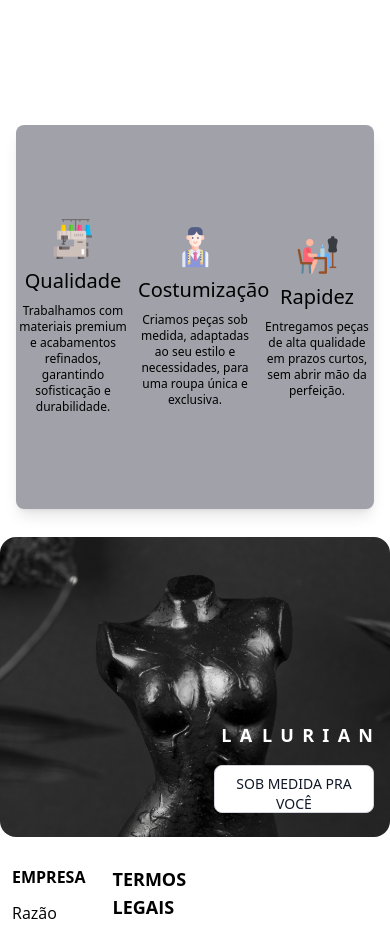
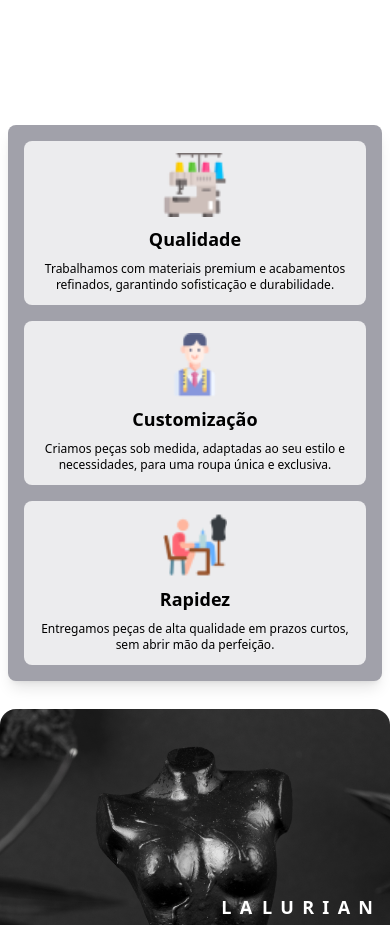
Before and after one commit to Gabriel-vcampos/Projeto-lurian-angular16, an Angular app in the folder projetointegrador/: page / in a window 390 px wide. Shown: the part 2200-3125 px from the top of the page. Built offline with nearby package versions, Linux system fonts and the light colour scheme.

Commit message:
responsive finished

```diff
--- a/projetointegrador/src/app/components/card-anuncios/card-anuncios.component.html
+++ b/projetointegrador/src/app/components/card-anuncios/card-anuncios.component.html
@@ -1,17 +1,22 @@
-<div class="grid grid-cols-3 mt-7 justify-center h-96 bg-zinc-400 mx-4 gap-2 rounded-lg shadow-lg">
-    <div class="my-auto">
-        <img src="/assets/SewingMachine.png" alt="" class="mx-auto">
-        <h3 class="text-center mt-2 text-xl">Qualidade</h3>
-        <p class="font-extralight text-center mt-2 text-xs">Trabalhamos com materiais premium e acabamentos refinados, garantindo sofisticação e durabilidade.</p>
+<div class="grid grid-cols-1 sm:grid-cols-2 md:grid-cols-3 mt-7 justify-center h-auto md:h-96 bg-zinc-400 mx-2 sm:mx-4 gap-4 sm:gap-3 md:gap-2 rounded-lg shadow-lg p-4 sm:p-6">
+    <!-- Quality Column -->
+    <div class="my-auto p-3 sm:p-4 bg-white/80 rounded-lg">
+        <img src="/assets/SewingMachine.png" alt="Sewing machine icon" class="mx-auto w-16 h-16 sm:w-20 sm:h-20">
+        <h3 class="text-center mt-2 text-lg sm:text-xl font-semibold">Qualidade</h3>
+        <p class="font-extralight text-center mt-2 text-xs sm:text-sm">Trabalhamos com materiais premium e acabamentos refinados, garantindo sofisticação e durabilidade.</p>
     </div>
-    <div class="my-auto">
-        <img src="/assets/Tailor.png" alt="" class="mx-auto">
-        <h3 class="text-center mt-2 text-xl">Costumização</h3>
-        <p class="font-extralight text-center mt-2 text-xs">Criamos peças sob medida, adaptadas ao seu estilo e necessidades, para uma roupa única e exclusiva.</p>
+
+    <!-- Customization Column -->
+    <div class="my-auto p-3 sm:p-4 bg-white/80 rounded-lg">
+        <img src="/assets/Tailor.png" alt="Tailor icon" class="mx-auto w-16 h-16 sm:w-20 sm:h-20">
+        <h3 class="text-center mt-2 text-lg sm:text-xl font-semibold">Customização</h3>
+        <p class="font-extralight text-center mt-2 text-xs sm:text-sm">Criamos peças sob medida, adaptadas ao seu estilo e necessidades, para uma roupa única e exclusiva.</p>
     </div>
-    <div class="my-auto">
-        <img src="assets/Sewing.png" alt="" class="mx-auto">
-        <h3 class="text-center mt-2 text-xl">Rapidez</h3>
-        <p class="font-extralight text-center mt-2 text-xs">Entregamos peças de alta qualidade em prazos curtos, sem abrir mão da perfeição.</p>
+
+    <!-- Speed Column -->
+    <div class="my-auto p-3 sm:p-4 bg-white/80 rounded-lg">
+        <img src="/assets/Sewing.png" alt="Sewing icon" class="mx-auto w-16 h-16 sm:w-20 sm:h-20">
+        <h3 class="text-center mt-2 text-lg sm:text-xl font-semibold">Rapidez</h3>
+        <p class="font-extralight text-center mt-2 text-xs sm:text-sm">Entregamos peças de alta qualidade em prazos curtos, sem abrir mão da perfeição.</p>
     </div>
 </div>
```
